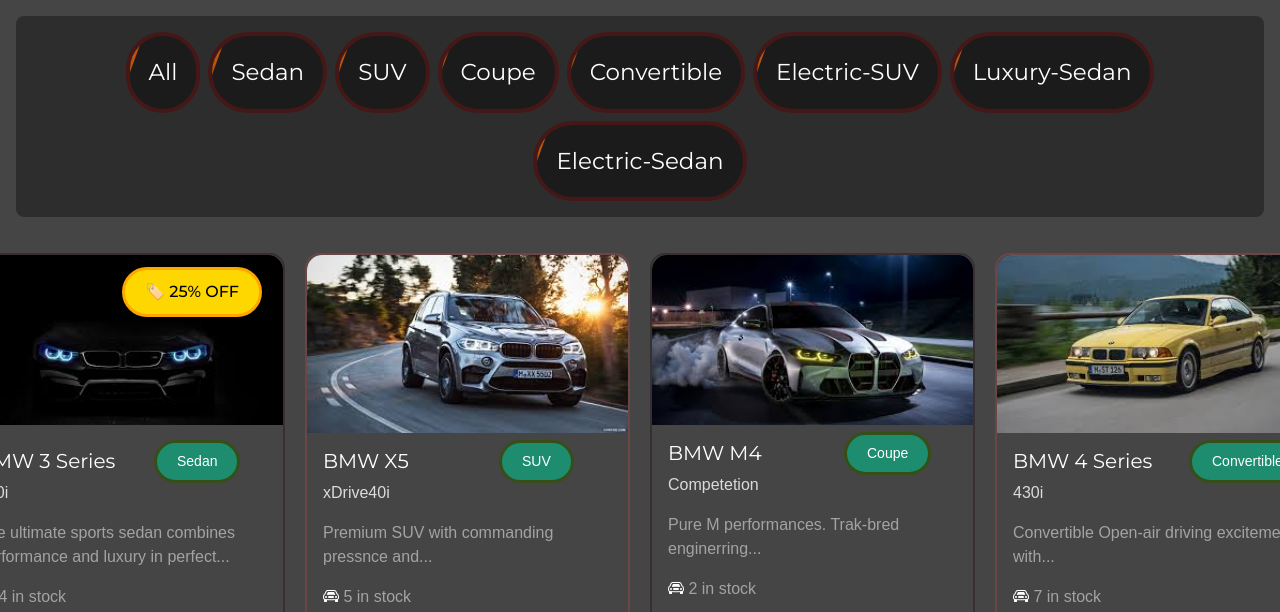
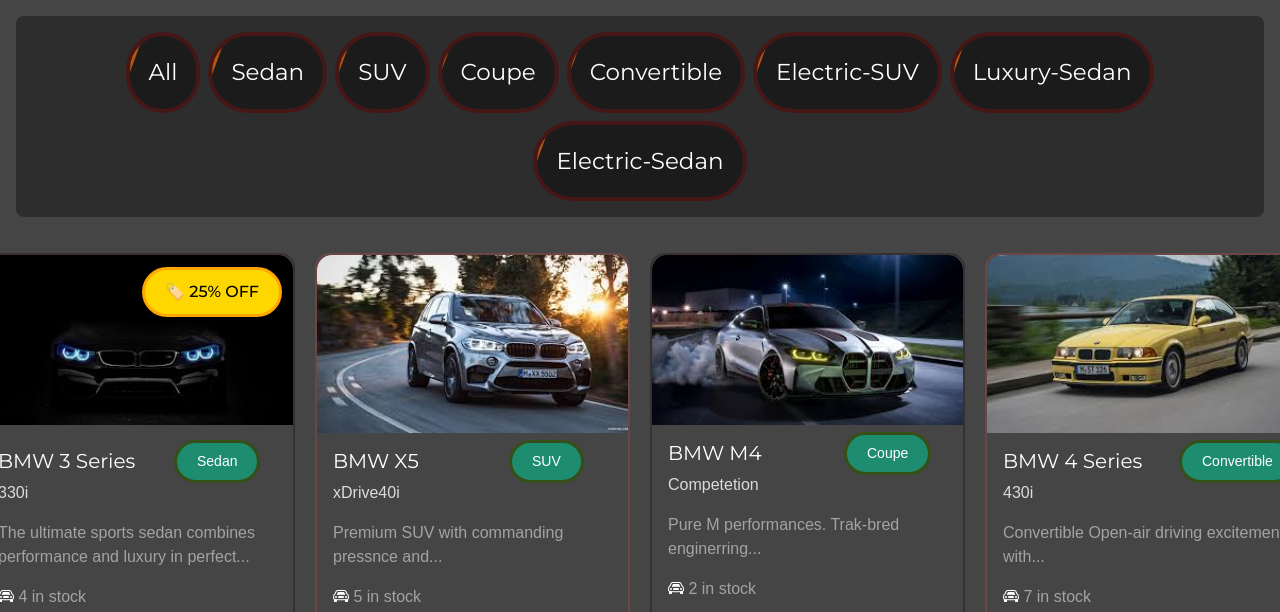
Before and after one commit to p33697402-art/Collaborated-with-team-members-to-complete-tasks-on-time, a plain HTML site: page index.html in a window 1280 px wide. Shown: the part 140-752 px from the top of the page. Drawn offline with nearby package versions, Linux system fonts and the light colour scheme.

Commit message:
Updated boot.css

```diff
--- a/boot.css
+++ b/boot.css
@@ -69,7 +69,7 @@
 .col,
 .col-1 {
   height: 430px;
-  width: 325px;
+  width: 315px;
   background: rgba(255, 0, 0, 0);
   border-radius: 15px;
   border: 2px solid rgba(49, 36, 36, 0.644);
```
